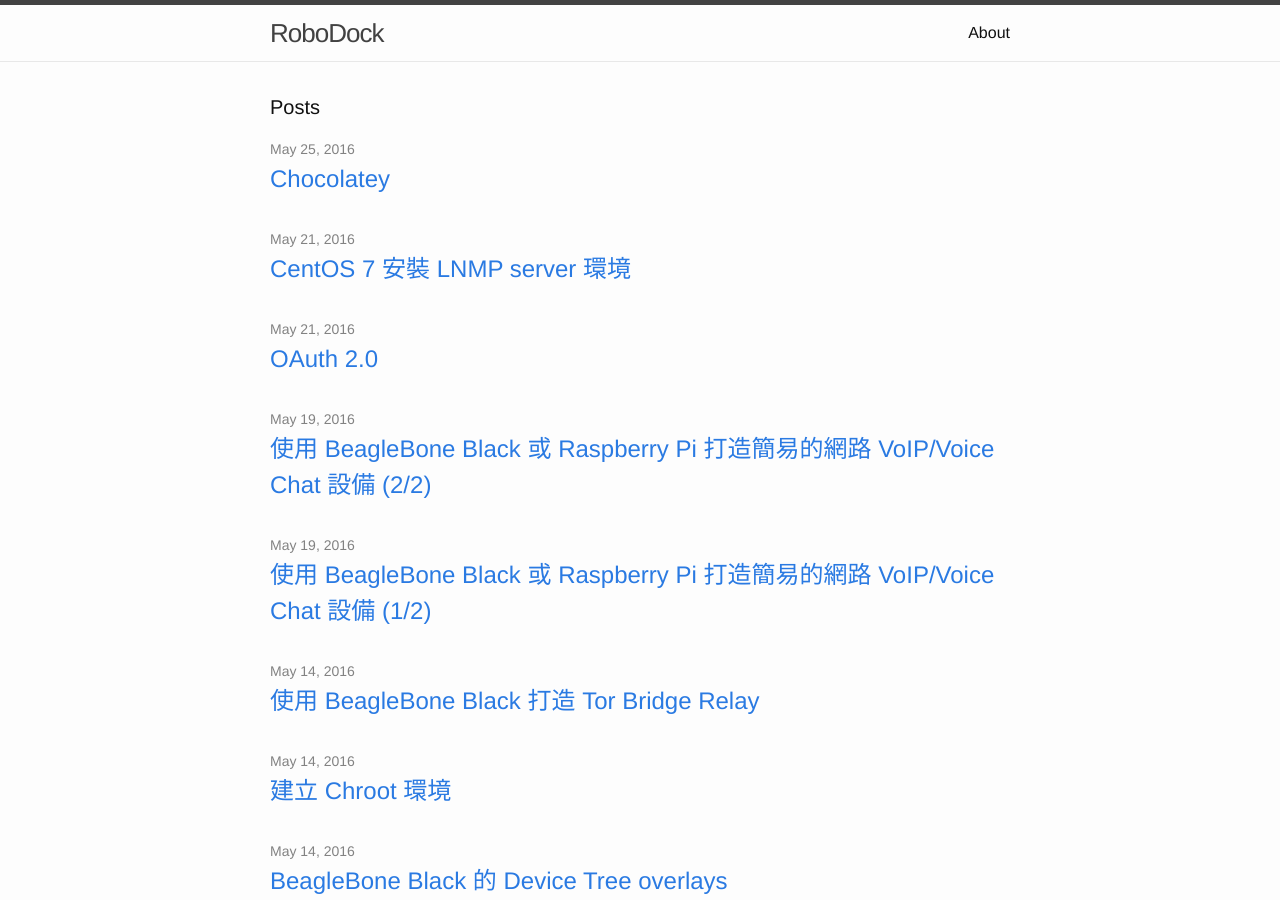
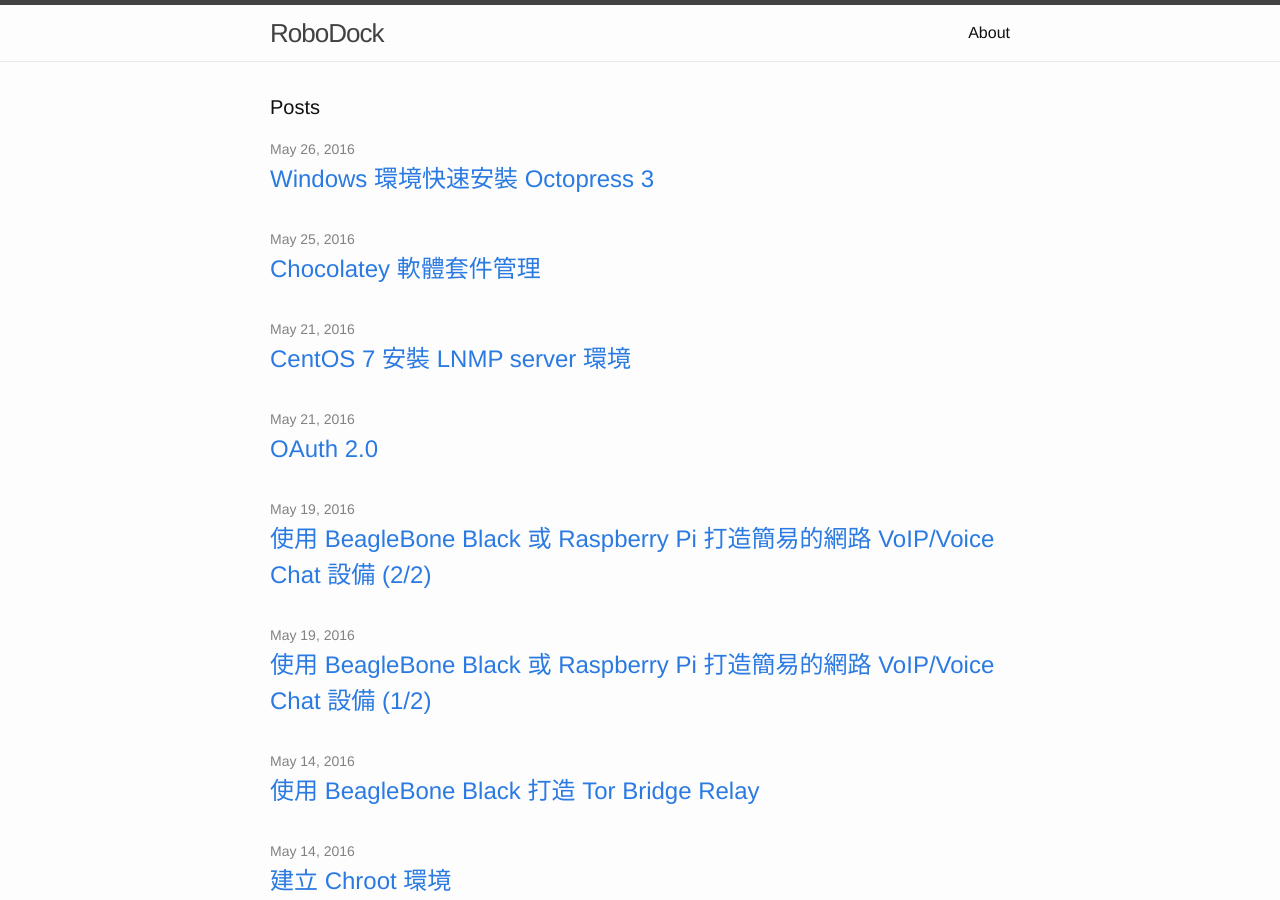
Before and after one commit to robodock/robodock.github.io, a Jekyll site: the page built from index.html, in a window 1280 px wide and 900 px high. Built offline with Jekyll 4.4.1, drawn with Linux system fonts in a browser that asks for light colours; some of the changed lines change nothing that is shown.

Commit message:
20160526 21:59

```diff
--- a/_posts/2016-05-25-chocolatey.markdown
+++ b/_posts/2016-05-25-chocolatey.markdown
@@ -1,6 +1,6 @@
 ---
 layout: post
-title: "Chocolatey"
+title: "Chocolatey 軟體套件管理"
 date: 2016-05-25T23:48:31+08:00
 ---
 
--- /dev/null
+++ b/_posts/2016-05-26-windows-quick-install-octopress-3.markdown
@@ -0,0 +1,27 @@
+---
+layout: post
+title: "Windows 環境快速安裝 Octopress 3"
+date: 2016-05-26T21:57:23+08:00
+---
+
+搭配 Chocolatey 套件管理程式(有關 Chocolatey 的安裝，請看[這篇](http://robodock.github.io/2016/05/25/chocolatey.html))，在 Windows 下安裝 Octopress 3 有了更快速的方法：
+
+以管理者權限啟動命令列：
+
+	$ choco install ruby -y
+
+安裝完 Ruby 環境後，需以管理者權限重新啟動命令列，相關指令才會生效，接著安裝 jekyll：
+
+	$ gem install jekyll
+
+ octopress 3 還需要 redcarpet 與 Ruby DevKit：
+
+同樣以管理者權限安裝 DevKit
+
+	$ choco install ruby2.devkit
+
+安裝 Octopress 3
+
+	$ gem install octopress
+
+接下來關於 octopress 的使用請參考之前[這一篇](http://robodock.github.io/2015/08/17/octopress-3-github-pages-blog.html)。
```
